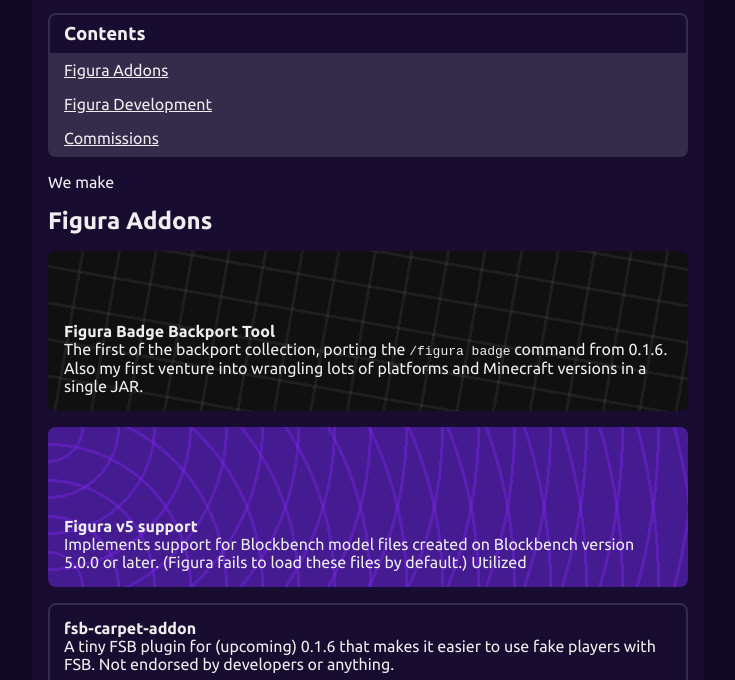
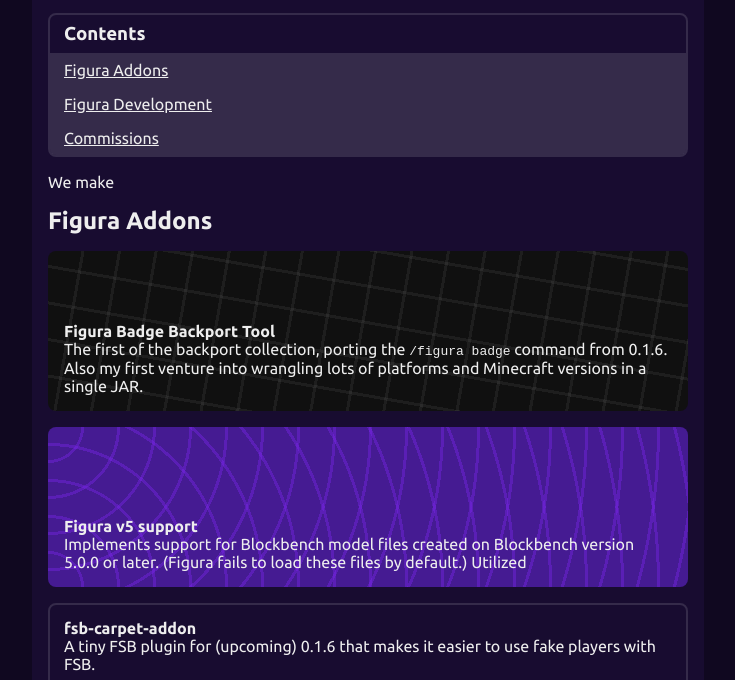
Before and after one commit to penguinencounter/comm, a website with bundled scripts: page src/index.html in a window 1280 px wide. Shown: the part 120-800 px from the top of the page, without its empty margins (272-1007 px from the left). Built offline with nearby package versions, Linux system fonts and the light colour scheme.

Commit message:
professionalism :)

```diff
--- a/src/index.html
+++ b/src/index.html
@@ -45,7 +45,7 @@
                 <h4>fsb-carpet-addon</h4>
                 <p>
                     A tiny FSB plugin for (upcoming) 0.1.6 that makes it easier to use fake players
-                    with FSB. Not endorsed by developers or anything.
+                    with FSB.
                 </p>
             </a>
         </section>
```
